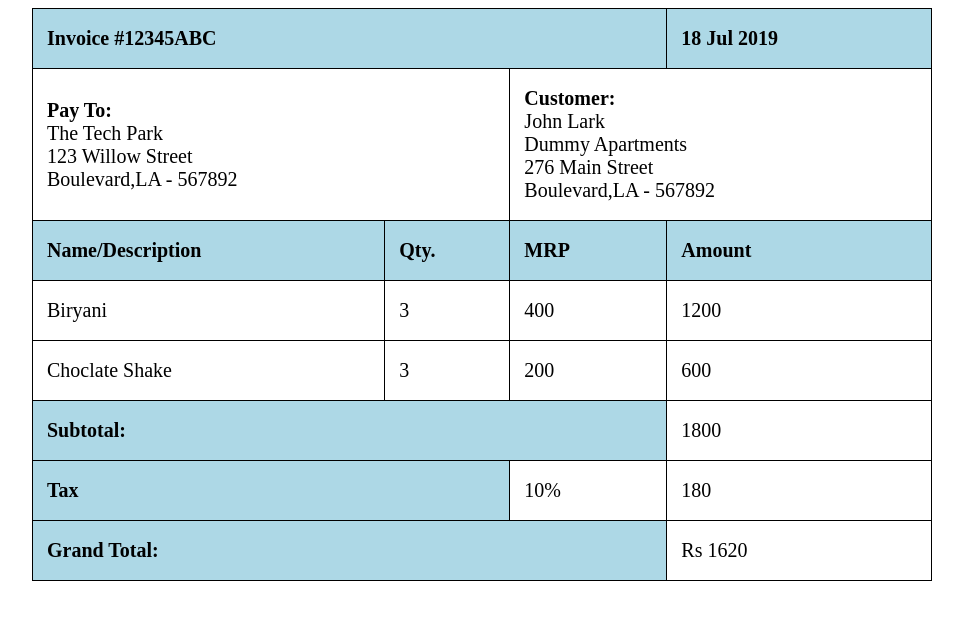
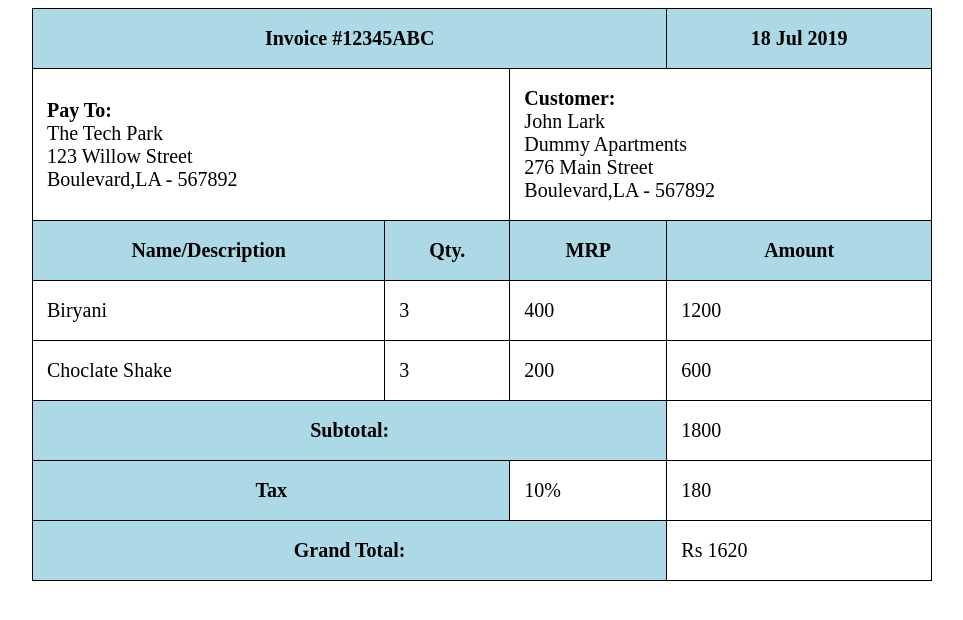
Before and after one commit to Gideon-Jacob-S/Code, a plain HTML site: page Mini Project 2/index.html in a window 1280 px wide. Shown: the whole page, without its empty margins (158-1121 px from the left). Drawn offline with Linux system fonts and the light colour scheme.

Commit message:
V2 - Mini Project

```diff
--- a/Mini Project 2/index.html
+++ b/Mini Project 2/index.html
@@ -8,8 +8,8 @@
     <body>
         <table>
             <tr class="heading">
-                <td colspan="3"><strong>Invoice #12345ABC</strong></td>
-                <td><strong>18 Jul 2019</strong></td>
+                <th colspan="3">Invoice #12345ABC</th>
+                <th>18 Jul 2019</th>
             </tr>
             <tr>
                 <td colspan="2">
@@ -26,11 +26,11 @@
                     Boulevard,LA - 567892<br>
                 </td>
             </tr>
-            <tr class="heading">
-                <td><strong>Name/Description</strong></td>
-                <td><strong>Qty.</strong></td>
-                <td><strong>MRP</strong></td>
-                <td><strong>Amount</strong></td>
+            <tr>
+                <th>Name/Description</th>
+                <th>Qty.</th>
+                <th>MRP</th>
+                <th>Amount</th>
             </tr>
             <tr>
                 <td>Biryani</td>
@@ -45,16 +45,16 @@
                 <td>600</td>
             </tr>
             <tr>
-                <td class="heading" colspan="3"><strong>Subtotal:</strong></td>
+                <th colspan="3">Subtotal:</th>
                 <td>1800</td>
             </tr>
             <tr>
-                <td class="heading" colspan="2"><strong>Tax</strong></td>
+                <th colspan="2">Tax</th>
                 <td>10%</td>
                 <td>180</td>
             </tr>
             <tr>
-                <td class="heading" colspan="3"><strong>Grand Total:</strong></td>
+                <th colspan="3">Grand Total:</th>
                 <td>Rs 1620</td>
             </tr>
         </table>
--- a/Mini Project 2/style.css
+++ b/Mini Project 2/style.css
@@ -1,16 +1,17 @@
 table {
     border: 1px solid black;
     border-collapse: collapse;
+    text-align: start;
     width: 900px;
     margin: auto;
 }
 
-td {
+td, th {
     border: 1px solid black;
     padding: 18px 14px;
     font-size: 20px;
 }
 
-.heading {
+th {
     background-color: lightblue;
 }
```
